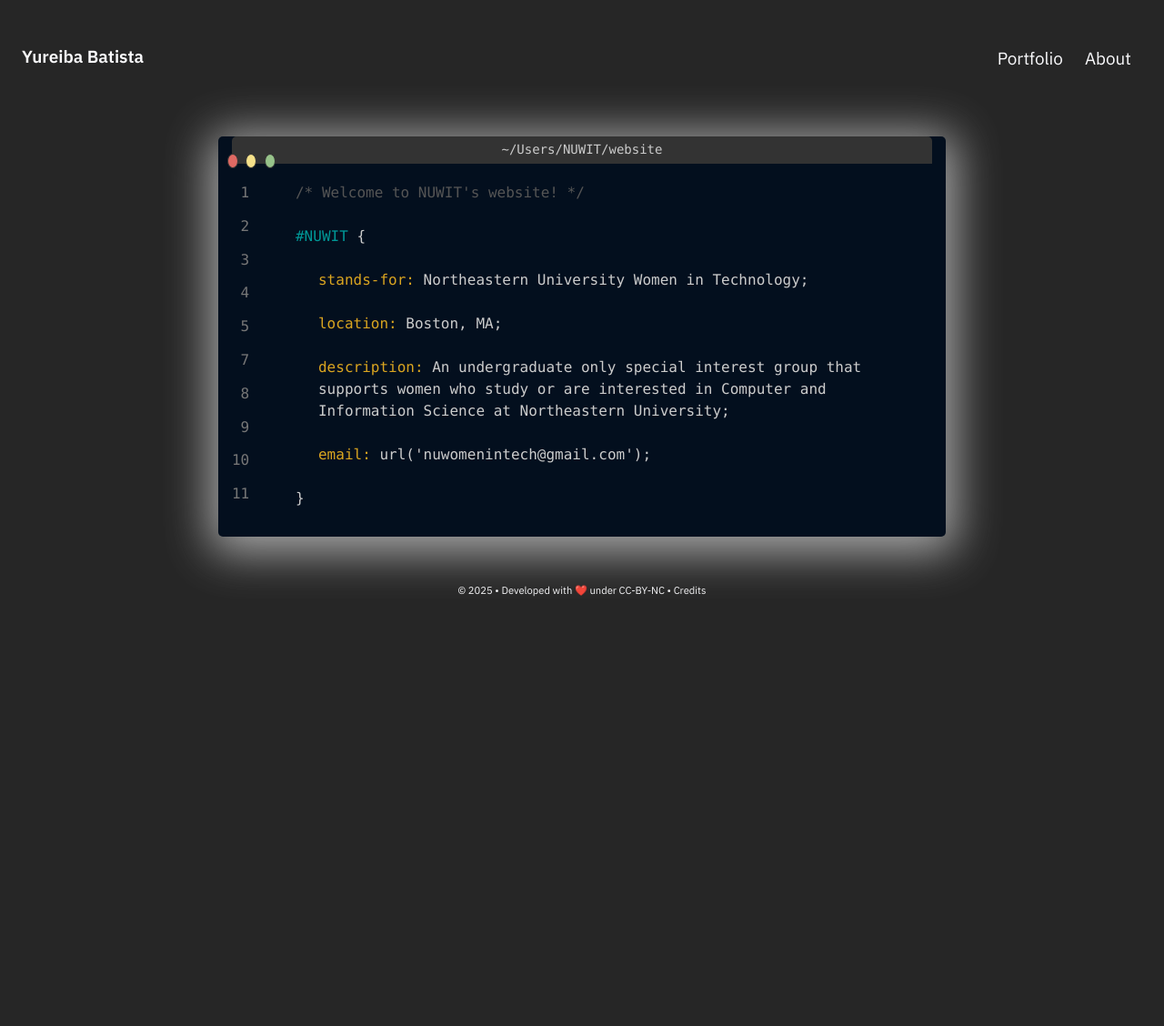
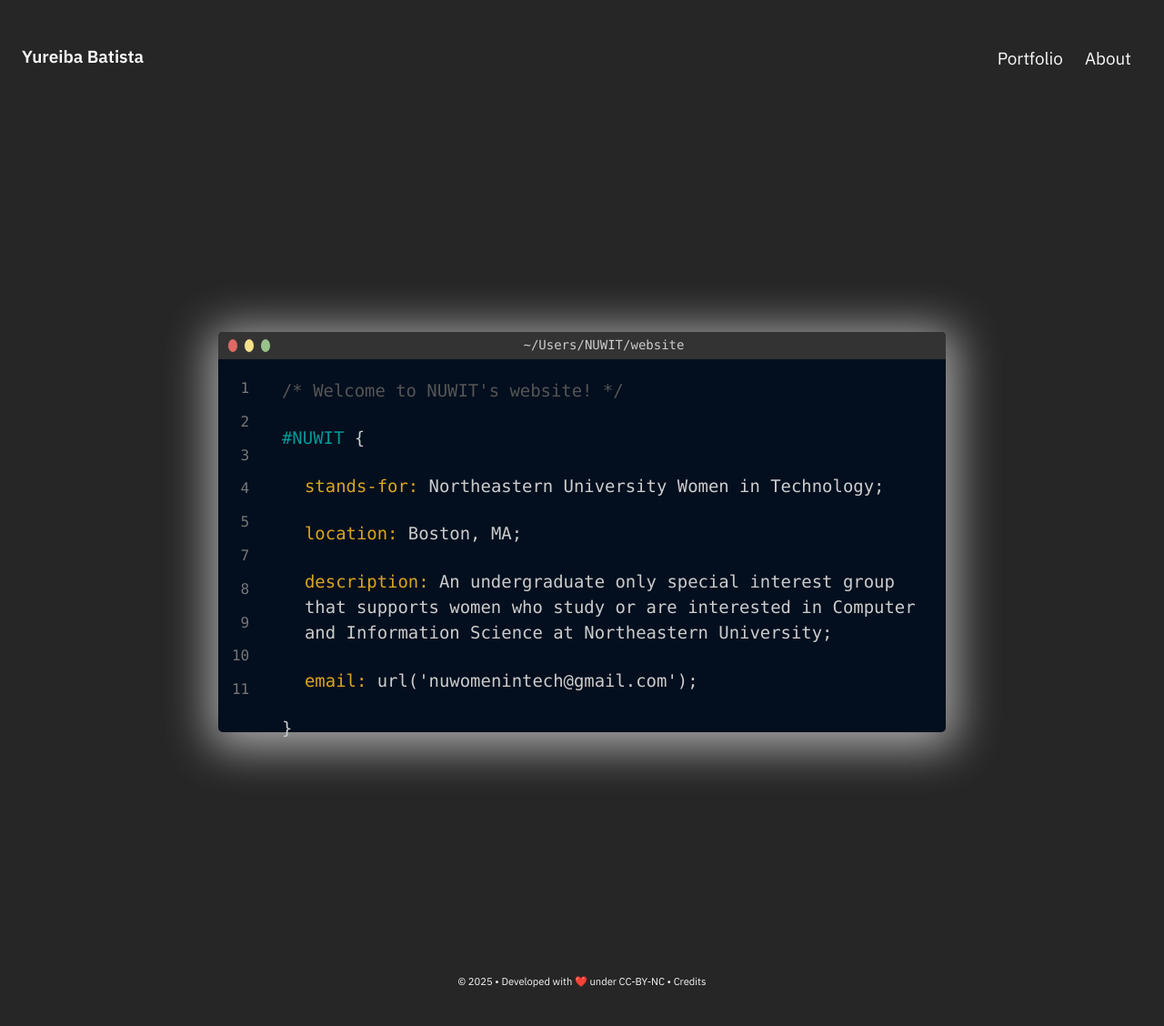
Before and after one commit to batistayureiba/batistayureiba.github.io, a Jekyll site: the page built from pages/index.md, in a window 1280 px wide. Shown: the whole page at 91% size. Built offline with Jekyll 4.4.1, drawn with Linux system fonts in a browser that asks for light colours; before the commit the page ends 900 px from its top, so only the background shows below that.

Commit message:
Update terminal.css

```diff
--- a/assets/css/terminal.css
+++ b/assets/css/terminal.css
@@ -2,64 +2,72 @@
 @import url(https://fonts.googleapis.com/css?family=Raleway:300,400,700);
 
 /* ============================ terminal ============================= */
-p {  font-size: 16px; }
 
-/*#headerwrap {
-  background-position: center;
-  background-attachment: fixed;
-  background-repeat: repeat;
-  background-color: transparent;
-  color: #333;
-  position: relative;
-  text-align: center;
+#headerwrap {
   width: 100%;
-  height: 110vh;
+  height: 100vh;
   display: flex;
   align-items: center;
   justify-content: center;
-}*/
+  padding: 1rem;
+  box-sizing: border-box;
+  background: none;
+}
 
 /* ======================== CODE EDITOR ========================== */
 
 .code-editor {
-  margin-left: auto;
-  margin-right: auto;
   position: relative;
   margin-top: 30px;
-  width: 800px;
+  width: 100%;
+  max-width: 800px;
   height: 440px;
   color: #ccc;
   background-color: #030f1e;
-  font-family: Consolas, Monaco, 'Andale Mono', monospace;
+  font-family: Consolas, Monaco, 'Andale Mono', monospace !important;
   text-align: left;
   border-radius: 5px;
-  -webkit-box-shadow: 1px 7px 50px 10px rgba(170, 170, 170, 1);
   box-shadow: 1px 7px 50px 10px rgba(170, 170, 170, 1);
+  margin-left: auto;
+  margin-right: auto;
+  padding: 0;
+  box-sizing: border-box;
+  z-index: 1;
 }
+
 .code-editor .top-bar {
   font-size: 14px;
   color: #ccc;
-  text-align: center;
   height: 30px;
   background-color: #333;
-  border-radius: 5px;
-  border-bottom-left-radius: 0;
-  border-bottom-right-radius: 0;
+  border-top-left-radius: 5px;
+  border-top-right-radius: 5px;
+  display: flex;
+  align-items: center;
+  justify-content: space-between;
+  padding: 0 10px;
+  box-sizing: border-box;
+  position: relative;
+  z-index: 2;
 }
+
 .code-editor .top-bar ul.control {
   list-style: none;
-  padding: 5px 5px 5px 10px;
-  text-align: left;
-  position: absolute;
-  left: 0;
-  height: 30px;
-  margin-bottom: 0;
+  padding: 0;
+  display: flex;
+  gap: 6px;
+  margin: 0;
+  align-items: center;
+  flex-shrink: 0;
 }
+
 .code-editor .top-bar ul.control .button {
   display: inline-block;
   width: 12px;
   height: 12px;
   border-radius: 100%;
+  flex-shrink: 0;
+  flex-grow: 0;
 }
 .code-editor .top-bar ul.control .button:first-of-type {
   background-color: #df6963;
@@ -70,9 +78,17 @@
 .code-editor .top-bar ul.control .button:last-of-type {
   background-color: #97c38a;
 }
+
 .code-editor .top-bar .file-path {
-  padding: 5px;
+  flex-grow: 1;
+  text-align: center;
+  padding: 0 10px;
+  white-space: nowrap;
+  overflow: hidden;
+  text-overflow: ellipsis;
+  font-family: inherit;
 }
+
 .code-editor ul.line-numbers {
   list-style: none;
   padding: 20px 15px 5px;
@@ -84,61 +100,40 @@
   line-height: 1.5;
   border-bottom-left-radius: 5px;
   margin: 0;
+  z-index: 0;
 }
+
 .code-editor .code {
   margin-top: 20px;
   margin-left: 70px;
   padding-right: 30px;
+  position: relative;
+  z-index: 1;
 }
+
 .code-editor .code p {
   color: #ccc;
   margin: 15px 0 24px;
   line-height: 1.5;
+  font-family: Consolas, Monaco, 'Andale Mono', monospace !important;
 }
+
 .code-editor .code p.indent {
   margin-left: 25px;
 }
+
 .code-editor .code p.comment {
   color: #555;
 }
+
 .code-editor .selector {
   color: #009897;
 }
+
 .code-editor .prop {
   color: goldenrod;
 }
-@media screen and (max-width: 680px) {
-  .code-editor {
-    height: 400px;
-  }
-  .code-editor .top-bar .file-path {
-    font-size: 12px;
-  }
-  .no-mobile {
-    display: none;
-  }
-}
-@media screen and (max-width: 400px) {
-  .code-editor {
-    margin-top: 50px;
-  }
-  #headerwrap .fa-chevron-down {
-    margin-top: 20px;
-  }
-}
 
-/* ========== PERSONALIZACIÓN PARA ANCHO RESPONSIVO COMO NUWIT ========== */
-.code-editor {
-  max-width: 800px;
-  width: 100%;
-  margin-left: auto;
-  margin-right: auto;
-  padding-left: 15px;
-  padding-right: 15px;
-  box-sizing: border-box;
-}
-
-/* Ajustes para mantener centrado en todas las resoluciones */
 @media screen and (max-width: 680px) {
   .code-editor {
     height: 400px;
```
